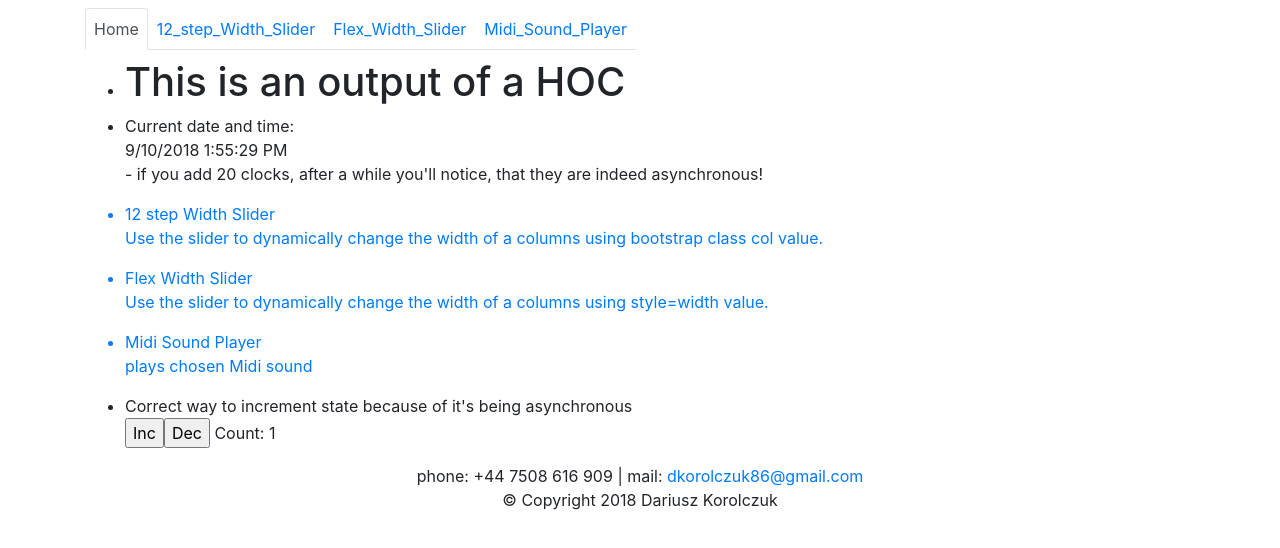
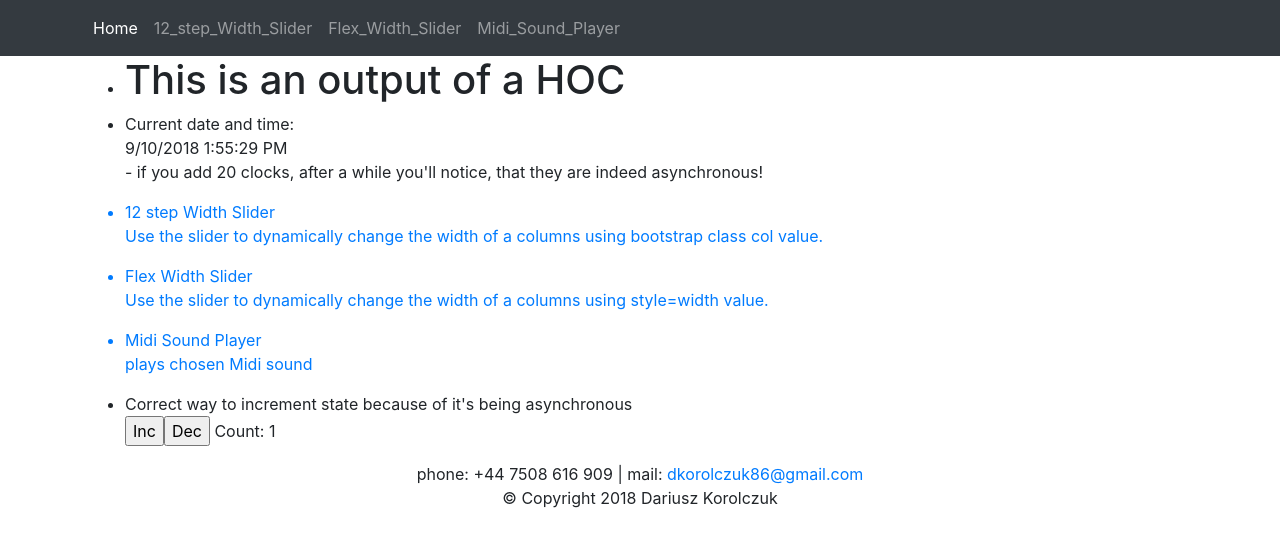
Before and after one commit to dariuszkorolczukcom/components_workspace, a React (Create React App) app: page /home in a window 1280 px wide. Shown: the top 548 px of the page. Built offline with nearby package versions, Linux system fonts and the light colour scheme.

Commit message:
dark navbar

```diff
--- a/src/components/HeaderComponent.js
+++ b/src/components/HeaderComponent.js
@@ -21,12 +21,12 @@ class Header extends Component {
     render() {
         return (
             <div>
-                <Navbar expand="md">
+                <Navbar dark color='dark' expand="md">
                     <div className="container">
                         <NavbarToggler onClick={this.toggleNav} />
                         <NavbarBrand className="mr-auto" href="/"></NavbarBrand>
                         <Collapse isOpen={this.state.isNavOpen} navbar>
-                            <Nav tabs navbar>
+                            <Nav navbar>
                                 <NavItem>
                                     <NavLink className="nav-link" to='/home'>Home</NavLink>
                                 </NavItem>
```
